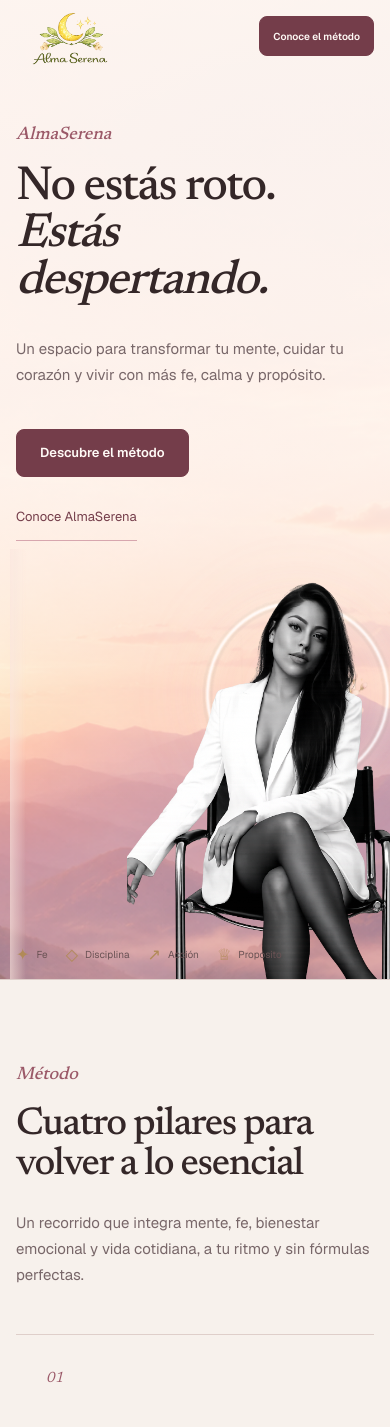
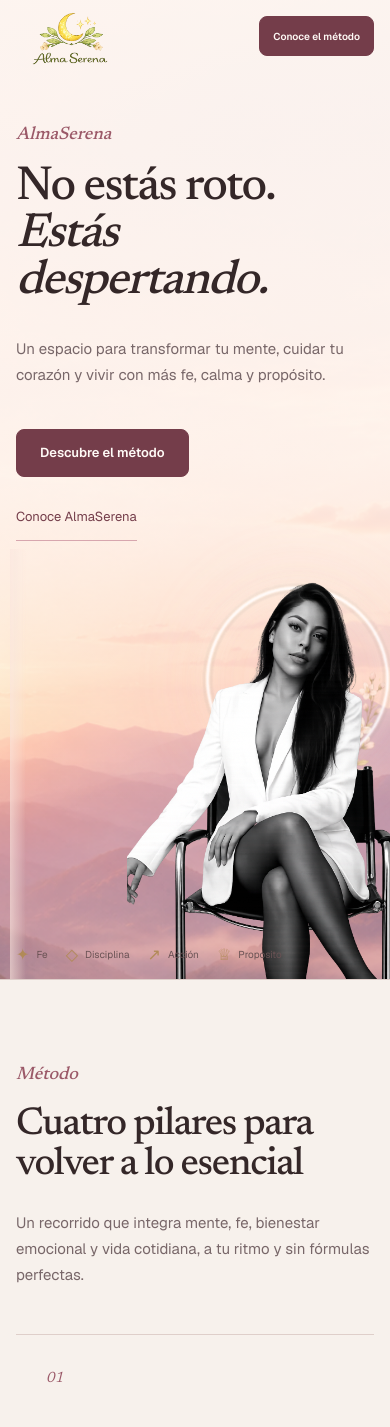
Before and after one commit to anfetirano/almaserena, a Next.js app: page / in a window 390 px wide. Shown: the top 1427 px of the page. Built offline with nearby package versions, Linux system fonts and the light colour scheme.

Commit message:
fix: finalize hero halo and plant alignment

```diff
--- a/app/globals.css
+++ b/app/globals.css
@@ -242,7 +242,7 @@ a {
 .portrait-placeholder__halo {
   position: absolute;
   z-index: 1;
-  top: 5.5%;
+  top: 2%;
   left: 20%;
   width: 84%;
   height: auto;
@@ -270,7 +270,7 @@ a {
 .portrait-placeholder__plant {
   position: absolute;
   z-index: 2;
-  right: -12%;
+  right: -18%;
   bottom: 142px;
   width: min(45%, 350px);
   height: auto;
@@ -894,7 +894,7 @@ a {
   }
 
   .portrait-placeholder__halo {
-    top: 5.5%;
+    top: 2%;
     left: 20%;
     width: 84%;
   }
@@ -906,7 +906,7 @@ a {
   }
 
   .portrait-placeholder__plant {
-    right: -2%;
+    right: -7%;
     bottom: 112px;
     width: min(38%, 290px);
   }
@@ -1018,7 +1018,7 @@ a {
   }
 
   .portrait-placeholder__halo {
-    top: 5.5%;
+    top: 2%;
     left: 20%;
     width: 84%;
   }
@@ -1030,7 +1030,7 @@ a {
   }
 
   .portrait-placeholder__plant {
-    right: -12%;
+    right: -17%;
     bottom: 88px;
     width: 48%;
   }
```
